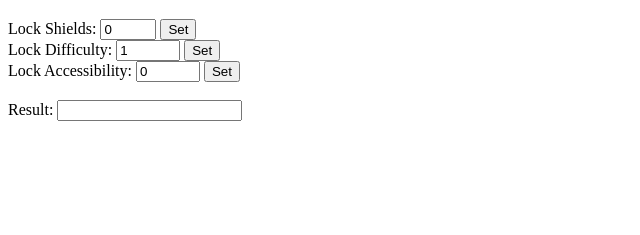
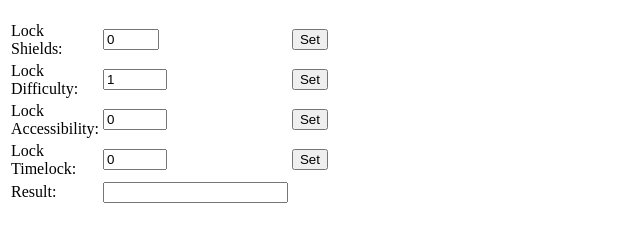
Before and after one commit to iiw2012/IHateMyKite.github.io, a plain HTML site: page LockBitcoder.html in a window 1280 px wide. Shown: the part 87-322 px from the top of the page, without its empty margins (0-640 px from the left). Drawn offline with Linux system fonts and the light colour scheme.

Commit message:
Updated Lock BitCoder with TimeLock

```diff
--- a/LockBitcoder.html
+++ b/LockBitcoder.html
@@ -10,24 +10,33 @@
         </div>
         <div class="container">
             <h1>Lock bitcoder</h1>
-            <label for="lockShield">Lock Shields:</label>
-            <input type="number" id="lockShield" name="Lock Shields" min="0" max="15" placeholder="Range 0-15" onkeypress="enterKeyPressed_s(event)" value="0">
-            <button id="lockButtS" onclick="SetAndCalc_s()">Set</button>
-            <br>
-
-            <label for="lockDiff">Lock Difficulty:</label>
-            <input type="number" id="lockDiff" name="Lock Defficulty" min="1" max="255" placeholder="Range 1-255" onkeypress="enterKeyPressed_d(event)" value="1">
-            <button id="lockButtD" onclick="SetAndCalc_d()">Set</button>
-            <br>
-
-            <label for="lockAcc">Lock Accessibility:</label>
-            <input type="number" id="lockAcc" name="Lock Defficulty" min="0" max="100" placeholder="Range 0-100" onkeypress="enterKeyPressed_a(event)" value="0">
-            <button id="lockButtA" onclick="SetAndCalc_a()">Set</button>
-            <br>
-            <br>
-
-            <label for="lockResult">Result:</label>
-            <input type="number" id="lockResult" name="Result" readonly><br>
+            <table style="width:25%">
+              <tr>
+                <td><label for="lockShield">Lock Shields:</label></td>
+                <td><input type="number" id="lockShield" name="Lock Shields" min="0" max="15" placeholder="Range 0-15" onkeypress="enterKeyPressed_s(event)" value="0"></td>
+                <td><button id="lockButtS" onclick="SetAndCalc_s()">Set</button></td>
+              </tr>
+              <tr>
+                <td><label for="lockDiff">Lock Difficulty:</label></td>
+                <td><input type="number" id="lockDiff" name="Lock Defficulty" min="1" max="255" placeholder="Range 1-255" onkeypress="enterKeyPressed_d(event)" value="1"></td>
+                <td><button id="lockButtD" onclick="SetAndCalc_d()">Set</button></td>
+              </tr>
+              <tr>
+                <td><label for="lockAcc">Lock Accessibility:</label></td>
+                <td><input type="number" id="lockAcc" name="Lock Defficulty" min="0" max="100" placeholder="Range 0-100" onkeypress="enterKeyPressed_a(event)" value="0"></td>
+                <td><button id="lockButtA" onclick="SetAndCalc_a()">Set</button></td>
+              </tr>
+              <tr>
+                <td><label for="lockTime">Lock Timelock:</label></td>
+                <td><input type="number" id="lockTime" name="Lock TimeLock" min="0" max="127" placeholder="Range 0-127" onkeypress="enterKeyPressed_t(event)" value="0"></td>
+                <td><button id="lockButtT" onclick="SetAndCalc_t()">Set</button></td>
+              </tr>
+              <tr>
+                <td><label for="lockResult">Result:</label></td>
+                <td><input type="number" id="lockResult" name="Result" readonly><br></td>
+                <td></td>
+              </tr>
+            </table>
         </div>
     </body>
     <script>
@@ -46,9 +55,22 @@
             loc_result = loc_result | (loc_s << 4);
             loc_result = loc_result | (loc_a << 8);
             loc_result = loc_result | (loc_d << 15);
+            loc_result = loc_result | (loc_t << 23);
 
             //set result
             document.getElementById('lockResult').value = loc_result;
+        }
+
+        //reload values if they are saved in browser data
+        window.onload = function () {
+            if (localStorage.getItem("hasCodeRunBefore") !== null)
+            {
+                loc_a = document.getElementById('lockAcc').value;
+                loc_d = document.getElementById('lockDiff').value;
+                loc_s = document.getElementById('lockShield').value;
+                loc_t = document.getElementById('lockTime').value;
+                Calculate()
+            }
         }
 
         function enterKeyPressed_a(event) {
@@ -64,6 +86,11 @@
         function enterKeyPressed_s(event) {
             if (event.keyCode == 13) {
                 SetAndCalc_s()
+            }
+        }
+        function enterKeyPressed_t(event) {
+            if (event.keyCode == 13) {
+                SetAndCalc_t()
             }
         }
 
@@ -97,5 +124,15 @@
 
             Calculate();
         }
+        function SetAndCalc_t() {
+            loc_t = document.getElementById('lockTime').value;
+
+            if (loc_t < 0) loc_t = 0;
+            if (loc_t > 127) loc_t = 127;
+
+            document.getElementById('lockTime').value = loc_t;
+
+            Calculate();
+        }
     </script>
 </html>
```
